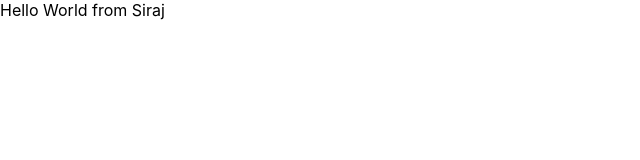
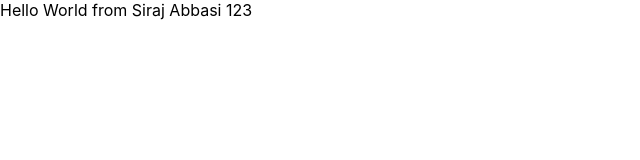
Before and after one commit to Siraj454/BootCamp-session2, a React (Create React App) app in the folder siraj-first-app/: page / in a window 1280 px wide. Shown: the top 160 px of the page, without its empty margins (0-640 px from the left). Built offline with nearby package versions, Linux system fonts and the light colour scheme.

Commit message:
Update App.js

```diff
--- a/siraj-first-app/src/App.js
+++ b/siraj-first-app/src/App.js
@@ -5,7 +5,7 @@ import './App.css';
 function App() {
   return (
     <div>
-      Hello World from Siraj
+      Hello World from Siraj Abbasi 123
     </div>
   );
 }
```
